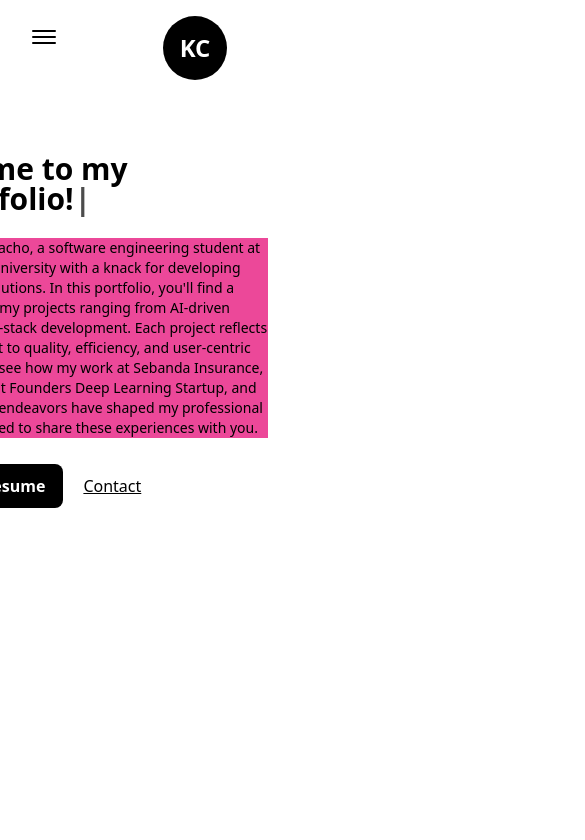
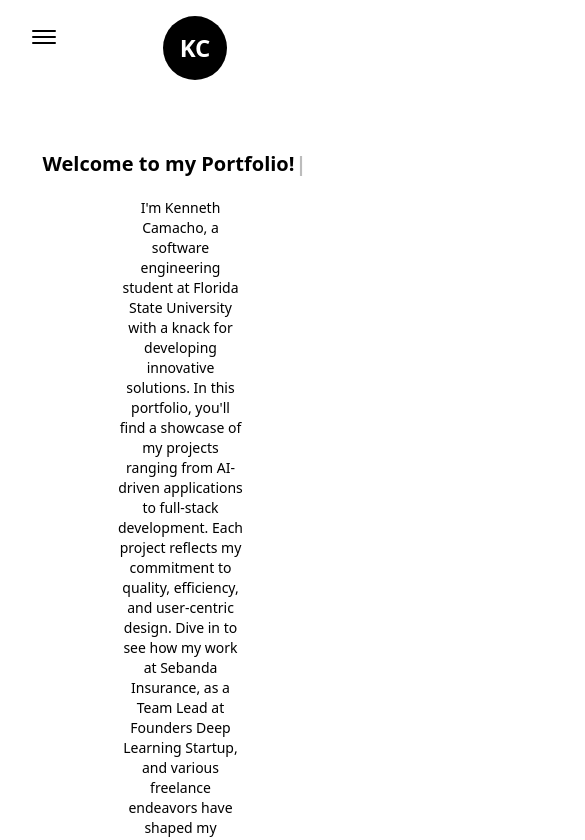
Before and after one commit to kennethcxv/Portfolio, a Next.js app: page / in a window 390 px wide. Shown: the top 840 px of the page, 585 px wide, since content can reach past the window. Built offline with nearby package versions, Linux system fonts and the light colour scheme.

Commit message:
Finished

```diff
--- a/src/components/SphereTagCloud.js
+++ b/src/components/SphereTagCloud.js
@@ -29,7 +29,7 @@ const SphereTagCloud = () => {
       } else if (window.innerWidth >= breakpointSM && window.innerWidth < breakpointMD) {
         newRadius = 200; // md screens
       } else if (window.innerWidth < breakpointSM) {
-        newRadius = 200; // sm screens
+        newRadius = 170; // sm screens
       } else {
         newRadius = 350; // Default for other sizes
       }
@@ -94,7 +94,7 @@ const SphereTagCloud = () => {
     <div className="flex justify-center items-center h-screen">
       <div
         ref={sphereContainer}
-        className="flex sphere-container sm:mt-[750px] sm:mr-[500px] lg:ml-[800px] lg:mt-[500px] dark:text-white text-black  xl:ml-[850px] xl:mt-[700px] xl:items-end  "
+        className="flex sphere-container sm:mt-[500px] sm:mr-[210px] lg:ml-[800px] lg:mt-[500px] md:ml-[650px] md:mt-[350px] dark:text-white text-black  xl:ml-[1000px] xl:mt-[700px] xl:items-end  "
         style={{width: '300px', height: '700px'}}
       ></div>
     </div>
--- a/src/pages/index.js
+++ b/src/pages/index.js
@@ -34,8 +34,8 @@ export default function Home() {
       </div>
       {/* Content on the right */}
       <div className="w-3/5 text-center xl:w-full xl:mx-auto xl  lg:mx-auto xl:text-center  xl:text-md">
-        <h1 className=" xl:w-full xl:text-[30px] xl:text-center xl:mt-20  text-5xl 2xl:text-[40px] 2xl:mr-20 font-semibold text-dark  mr-44 dark:text-light">
-          <div className='xl:translate-x-[-300px] lg: xl:w-full '>
+        <h1 className=" md:-ml-[-80px] md:w-full first-letter:xl:w-full xl:text-[30px] sm:ml-28 xl:ml-40 sm:text-[20px] xl:text-center xl:mt-20  text-5xl 2xl:text-[40px] 2xl:mr-30 font-semibold text-dark  mr-44 dark:text-light">
+          <div className='  xl:translate-x-[-250px] lg: xl:w-full '>
           <Typewriter
               options={{
                 strings: [
@@ -52,12 +52,12 @@ export default function Home() {
             </div>
           </h1>
           <p
-          className="my-6 lg:justify-center lg:w-full xs:bg-pink-500 sm:bg-red-600 md:text-sm lg:ml-10  lg:mr-10 md:ml-10 lg:text-md  xl:translate-x-[-280px] xl:w-full xl:mr-[600px] md:bg-purple-500 lg:bg-blue-500 2xl:bg-orange-500  2xl:mr-20 xl:bg-green-500 sm:text-sm md:text-md xl:align-top   xl:text-xl   2xl:text-lg 2xl:ml-5 2xl:mb-60  text-lg font-medium mr-44 text-dark dark:text-light">
+          className=" md:text-[20px] lg:pl-10 lg:pr-10 md:pr-10 md:pl-40 sm:pr-6  sm:pl-60 sm:w-full my-6 lg:justify-center lg:w-full  md:text-sm lg:ml-10  lg:mr-10 md:ml-10 lg:text-md  xl:translate-x-[-280px] xl:w-full xl:mr-[600px]  sm:text-sm md:text-md xl:align-top   xl:text-xl   2xl:text-lg 2xl:ml-5 2xl:mb-60  text-lg font-medium mr-44 text-dark dark:text-light">
             I'm Kenneth Camacho, a software engineering student at Florida State University with a knack for developing innovative solutions. In this portfolio, you'll find a showcase of my projects ranging from AI-driven applications to full-stack development. Each project reflects my commitment to quality, efficiency, and user-centric design. Dive in to see how my work at Sebanda Insurance, as a Team Lead at Founders Deep Learning Startup, and various freelance endeavors have shaped my professional journey. I'm excited to share these experiences with you.
           </p>
-          <div className="flex items-center justify-center mt-2 mr-44">
+          <div className="xl:mr-60 flex items-center justify-center mt-2 mr-44">
           <Link href="/Kenneth_Camacho_Resume.pdf" target="_blank"
-          className="2xl:mr-5 2xl:ml-20 xl:mr-10 xl:ml-10 flex bg-dark 2xl:-mt-96 text-light p-2.5 px-6 rounded-lg text-lg font-semibold hover:bg-light hover:text-dark border-2 border-solid border-transparent hover:border-dark dark:bg-light dark:text-dark hover:dark:bg-dark hover:dark:text-light md:p-2 md:px-4 md:text-base">
+          className="2xl:mr-5 2xl:ml-20 xl:mr-10 xl:ml-40  md:mr-10 md:ml-52 sm:mr-10 sm:ml-96 flex bg-dark 2xl:-mt-96 text-light p-2.5 px-6 rounded-lg text-lg font-semibold hover:bg-light hover:text-dark border-2 border-solid border-transparent hover:border-dark dark:bg-light dark:text-dark hover:dark:bg-dark hover:dark:text-light md:p-2 md:px-4 md:text-base">
               Resume
             </Link>
             <a href="mailto:kennethcxv@outlook.com" target="_blank"
```
